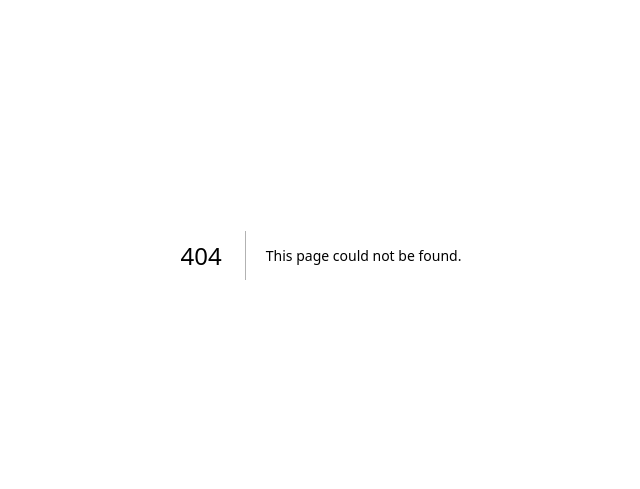
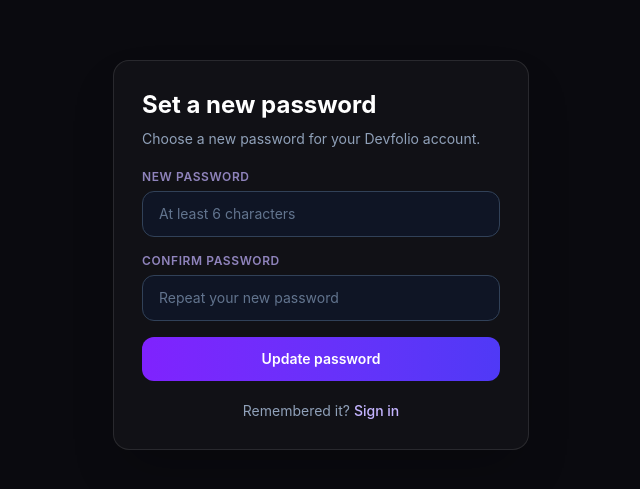
Before and after one commit to AMARA-code/devfolio-portfolio-builder, a Next.js app: page /reset-password in a window 1280 px wide. Before the commit this address had no page. Shown: the part 145-634 px from the top of the page, without its empty margins (319-959 px from the left). Built offline with nearby package versions, Linux system fonts and the light colour scheme; no server answers.

Commit message:
added reset password

```diff
--- a/src/app/(auth)/callback/route.ts
+++ b/src/app/(auth)/callback/route.ts
@@ -4,13 +4,15 @@ import { NextResponse } from 'next/server'
 export async function GET(request: Request) {
   const { searchParams, origin } = new URL(request.url)
   const code = searchParams.get('code')
+  const next = searchParams.get('next')
+  const safeNext = next && next.startsWith('/') ? next : '/dashboard'
 
   if (code) {
     const supabase = await createClient()
     const { error } = await supabase.auth.exchangeCodeForSession(code)
 
     if (!error) {
-      return NextResponse.redirect(`${origin}/dashboard`)
+      return NextResponse.redirect(`${origin}${safeNext}`)
     }
   }
 
--- /dev/null
+++ b/src/app/(auth)/forgot-password/page.tsx
@@ -0,0 +1,90 @@
+'use client'
+
+import { FormEvent, useMemo, useState } from 'react'
+import Link from 'next/link'
+import { createClient } from '@/lib/supabase/client'
+import { buildPublicAppUrl } from '@/lib/public-app-url'
+
+export default function ForgotPasswordPage() {
+  const supabase = useMemo(() => createClient(), [])
+  const [email, setEmail] = useState('')
+  const [loading, setLoading] = useState(false)
+  const [error, setError] = useState('')
+  const [success, setSuccess] = useState('')
+
+  async function handleSubmit(event: FormEvent<HTMLFormElement>) {
+    event.preventDefault()
+    setLoading(true)
+    setError('')
+    setSuccess('')
+
+    const redirectTo = buildPublicAppUrl('/auth/callback?next=/reset-password')
+    const { error: resetError } = await supabase.auth.resetPasswordForEmail(email.trim(), {
+      redirectTo,
+    })
+
+    if (resetError) {
+      setError(resetError.message)
+      setLoading(false)
+      return
+    }
+
+    setSuccess('Password reset email sent. Check your inbox and spam folder.')
+    setLoading(false)
+  }
+
+  return (
+    <main className="relative min-h-screen bg-[#0a0a0f] text-slate-100">
+      <div className="mx-auto flex min-h-screen w-full max-w-md items-center px-4 py-10">
+        <div className="w-full rounded-2xl border border-white/10 bg-white/[0.03] p-7 shadow-2xl">
+          <h1 className="text-2xl font-bold text-white">Reset your password</h1>
+          <p className="mt-2 text-sm text-slate-400">
+            Enter your account email and we will send you a reset link.
+          </p>
+
+          {error && (
+            <p className="mt-4 rounded-lg border border-red-500/30 bg-red-500/10 px-3 py-2 text-sm text-red-300">
+              {error}
+            </p>
+          )}
+          {success && (
+            <p className="mt-4 rounded-lg border border-emerald-500/30 bg-emerald-500/10 px-3 py-2 text-sm text-emerald-300">
+              {success}
+            </p>
+          )}
+
+          <form onSubmit={handleSubmit} className="mt-5 flex flex-col gap-4">
+            <div className="flex flex-col gap-1.5">
+              <label className="text-xs font-semibold uppercase tracking-wider text-violet-300/70">
+                Email
+              </label>
+              <input
+                type="email"
+                required
+                value={email}
+                onChange={(e) => setEmail(e.target.value)}
+                placeholder="you@example.com"
+                className="w-full rounded-xl border border-slate-700 bg-slate-900/70 px-4 py-3 text-sm text-slate-100 placeholder:text-slate-500 outline-none transition-all duration-200 hover:border-slate-500 focus:border-violet-500 focus:ring-2 focus:ring-violet-500/30"
+              />
+            </div>
+
+            <button
+              type="submit"
+              disabled={loading}
+              className="rounded-xl bg-gradient-to-r from-violet-600 to-indigo-600 px-4 py-3 text-sm font-semibold text-white transition-all hover:from-violet-500 hover:to-indigo-500 disabled:opacity-50"
+            >
+              {loading ? 'Sending reset link...' : 'Send reset link'}
+            </button>
+          </form>
+
+          <p className="mt-5 text-center text-sm text-slate-400">
+            Back to{' '}
+            <Link href="/login" className="font-medium text-violet-300 hover:text-violet-200">
+              Sign in
+            </Link>
+          </p>
+        </div>
+      </div>
+    </main>
+  )
+}
--- /dev/null
+++ b/src/app/(auth)/reset-password/page.tsx
@@ -0,0 +1,117 @@
+'use client'
+
+import { FormEvent, useMemo, useState } from 'react'
+import Link from 'next/link'
+import { useRouter } from 'next/navigation'
+import { createClient } from '@/lib/supabase/client'
+
+export default function ResetPasswordPage() {
+  const router = useRouter()
+  const supabase = useMemo(() => createClient(), [])
+  const [password, setPassword] = useState('')
+  const [confirmPassword, setConfirmPassword] = useState('')
+  const [loading, setLoading] = useState(false)
+  const [error, setError] = useState('')
+  const [success, setSuccess] = useState('')
+
+  async function handleSubmit(event: FormEvent<HTMLFormElement>) {
+    event.preventDefault()
+    setError('')
+    setSuccess('')
+
+    if (password.length < 6) {
+      setError('Password must be at least 6 characters.')
+      return
+    }
+    if (password !== confirmPassword) {
+      setError('Passwords do not match.')
+      return
+    }
+
+    setLoading(true)
+    const { error: updateError } = await supabase.auth.updateUser({ password })
+    if (updateError) {
+      setError(updateError.message)
+      setLoading(false)
+      return
+    }
+
+    setSuccess('Password updated successfully. Redirecting to sign in...')
+    setLoading(false)
+    setTimeout(() => {
+      router.push('/login')
+      router.refresh()
+    }, 1200)
+  }
+
+  return (
+    <main className="relative min-h-screen bg-[#0a0a0f] text-slate-100">
+      <div className="mx-auto flex min-h-screen w-full max-w-md items-center px-4 py-10">
+        <div className="w-full rounded-2xl border border-white/10 bg-white/[0.03] p-7 shadow-2xl">
+          <h1 className="text-2xl font-bold text-white">Set a new password</h1>
+          <p className="mt-2 text-sm text-slate-400">
+            Choose a new password for your Devfolio account.
+          </p>
+
+          {error && (
+            <p className="mt-4 rounded-lg border border-red-500/30 bg-red-500/10 px-3 py-2 text-sm text-red-300">
+              {error}
+            </p>
+          )}
+          {success && (
+            <p className="mt-4 rounded-lg border border-emerald-500/30 bg-emerald-500/10 px-3 py-2 text-sm text-emerald-300">
+              {success}
+            </p>
+          )}
+
+          <form onSubmit={handleSubmit} className="mt-5 flex flex-col gap-4">
+            <div className="flex flex-col gap-1.5">
+              <label className="text-xs font-semibold uppercase tracking-wider text-violet-300/70">
+                New password
+              </label>
+              <input
+                type="password"
+                required
+                minLength={6}
+                value={password}
+                onChange={(e) => setPassword(e.target.value)}
+                placeholder="At least 6 characters"
+                className="w-full rounded-xl border border-slate-700 bg-slate-900/70 px-4 py-3 text-sm text-slate-100 placeholder:text-slate-500 outline-none transition-all duration-200 hover:border-slate-500 focus:border-violet-500 focus:ring-2 focus:ring-violet-500/30"
+              />
+            </div>
+
+            <div className="flex flex-col gap-1.5">
+              <label className="text-xs font-semibold uppercase tracking-wider text-violet-300/70">
+                Confirm password
+              </label>
+              <input
+                type="password"
+                required
+                minLength={6}
+                value={confirmPassword}
+                onChange={(e) => setConfirmPassword(e.target.value)}
+                placeholder="Repeat your new password"
+                className="w-full rounded-xl border border-slate-700 bg-slate-900/70 px-4 py-3 text-sm text-slate-100 placeholder:text-slate-500 outline-none transition-all duration-200 hover:border-slate-500 focus:border-violet-500 focus:ring-2 focus:ring-violet-500/30"
+              />
+            </div>
+
+            <button
+              type="submit"
+              disabled={loading}
+              className="rounded-xl bg-gradient-to-r from-violet-600 to-indigo-600 px-4 py-3 text-sm font-semibold text-white transition-all hover:from-violet-500 hover:to-indigo-500 disabled:opacity-50"
+            >
+              {loading ? 'Updating password...' : 'Update password'}
+            </button>
+          </form>
+
+          <p className="mt-5 text-center text-sm text-slate-400">
+            Remembered it?{' '}
+            <Link href="/login" className="font-medium text-violet-300 hover:text-violet-200">
+              Sign in
+            </Link>
+          </p>
+        </div>
+      </div>
+    </main>
+  )
+}
--- a/src/app/(dashboard)/dashboard/page.tsx
+++ b/src/app/(dashboard)/dashboard/page.tsx
@@ -94,7 +94,7 @@ function Field({ label, error, children }: { label: string; error?: string; chil
 }
 
 const inputCls =
-  'w-full rounded-xl border border-white/[0.07] bg-white/[0.025] px-4 py-2.5 text-sm text-zinc-100 placeholder-zinc-700 outline-none transition-all duration-200 focus:border-violet-500/50 focus:bg-white/[0.04] focus:ring-2 focus:ring-violet-500/[0.12] hover:border-white/[0.10]'
+  'w-full rounded-xl border border-white/[0.07] bg-white/[0.025] px-4 py-2.5 text-sm text-zinc-100 placeholder-zinc-500 outline-none transition-all duration-200 focus:border-violet-500/50 focus:bg-white/[0.04] focus:ring-2 focus:ring-violet-500/[0.12] hover:border-violet-400/35 hover:shadow-[0_10px_24px_rgba(76,29,149,0.22)]'
 
 function StyledInput({ label, error, ...props }: React.InputHTMLAttributes<HTMLInputElement> & { label?: string; error?: string }) {
   const el = <input className={inputCls} {...props} />
@@ -1005,12 +1005,12 @@ function DashboardContent() {
         }
       `}</style>
 
-      <div className="relative flex min-h-screen bg-[#07070d] text-zinc-100 overflow-hidden">
+      <div className="relative flex h-screen bg-[#07070d] text-zinc-100 overflow-hidden">
         <Background />
         <AmbientCursor />
 
         {/* ── Sidebar ──────────────────────────────────────────────── */}
-        <aside className="relative z-10 hidden w-[220px] shrink-0 flex-col border-r border-white/[0.05] bg-[#07070d]/80 backdrop-blur-2xl lg:flex">
+        <aside className="relative z-10 hidden h-screen w-[220px] shrink-0 flex-col border-r border-white/[0.05] bg-[#07070d]/80 backdrop-blur-2xl lg:flex">
           {/* Brand */}
           <div className="flex h-[58px] shrink-0 items-center gap-3 border-b border-white/[0.04] px-5">
             <div className="logo-shine relative flex h-8 w-8 items-center justify-center overflow-hidden rounded-xl bg-gradient-to-br from-violet-600 to-indigo-700 shadow-lg shadow-violet-600/30">
@@ -1022,20 +1022,20 @@ function DashboardContent() {
             </div>
           </div>
 
-          <nav className="flex flex-1 flex-col gap-0.5 overflow-y-auto px-3 py-4">
+          <nav className="flex flex-1 flex-col gap-0.5 overflow-hidden px-3 py-4">
             <p className="mb-2 px-3 text-[9px] font-bold uppercase tracking-[0.25em] text-zinc-700">Menu</p>
             {NAV_ITEMS.map(item => {
               const active = activeTab === item.id
               return (
                 <button key={item.id} onClick={() => setActiveTab(item.id as DashboardTab)}
-                  className={`group relative flex items-center gap-3 rounded-xl px-3 py-2.5 text-left text-[13px] font-semibold transition-all duration-200 ${active ? 'text-violet-200' : 'text-zinc-600 hover:text-zinc-300'}`}>
+                  className={`group relative flex items-center gap-3 rounded-xl px-3 py-2.5 text-left text-[13px] font-semibold transition-all duration-300 ${active ? 'text-violet-200 shadow-[0_8px_20px_rgba(76,29,149,0.22)]' : 'text-zinc-500 hover:text-zinc-200 hover:translate-x-1 hover:shadow-[0_8px_18px_rgba(59,130,246,0.18)]'}`}>
                   {active && (
                     <motion.div layoutId="sidebarActive"
                       className="absolute inset-0 rounded-xl bg-violet-500/[0.10] border border-violet-500/[0.15]"
                       transition={{ type: 'spring', stiffness: 420, damping: 36 }} />
                   )}
                   <item.icon size={14} className={`relative z-10 ${active ? 'text-violet-400' : 'text-zinc-700 group-hover:text-zinc-500'} transition-colors`} />
-                  <span className="relative z-10">{item.label}</span>
+                  <span className={`relative z-10 transition-transform duration-300 ${active ? 'translate-x-0.5' : 'group-hover:translate-x-1'}`}>{item.label}</span>
                   {active && <div className="relative z-10 ml-auto h-1 w-1 rounded-full bg-violet-400 shadow-[0_0_6px_rgba(167,139,250,0.7)]" />}
                 </button>
               )
@@ -1061,7 +1061,7 @@ function DashboardContent() {
         </aside>
 
         {/* ── Main ─────────────────────────────────────────────────── */}
-        <div className="relative z-10 flex flex-1 flex-col overflow-hidden">
+        <div className="relative z-10 flex h-screen flex-1 flex-col overflow-hidden">
 
           {/* Topbar */}
           <header className="flex h-[58px] shrink-0 items-center justify-between border-b border-white/[0.04] bg-[#07070d]/60 px-5 backdrop-blur-2xl lg:px-7">
--- a/src/app/(dashboard)/onboarding/page.tsx
+++ b/src/app/(dashboard)/onboarding/page.tsx
@@ -3,6 +3,7 @@
 import { useState, useEffect, useRef } from 'react'
 import { useRouter } from 'next/navigation'
 import dynamic from 'next/dynamic'
+import { Code2 } from 'lucide-react'
 import { createClient } from '@/lib/supabase/client'
 
 import { clearOnboardingData, getOnboardingData } from '@/lib/onboarding-store'
@@ -445,20 +446,15 @@ export default function OnboardingPage() {
               <div>
                 <div className="flex items-center gap-3">
                   {/* Logo mark */}
-                  <div
-                    className="flex h-9 w-9 flex-shrink-0 items-center justify-center rounded-xl text-[13px] font-black text-white"
-                    style={{
-                      background: 'linear-gradient(135deg, #7c3aed 0%, #6366f1 100%)',
-                      boxShadow: '0 0 20px rgba(124,58,237,0.55), inset 0 1px 0 rgba(255,255,255,0.15)',
-                    }}
-                  >
-                    DF
+                  <div className="flex h-9 w-9 flex-shrink-0 items-center justify-center rounded-xl bg-gradient-to-br from-violet-600 to-indigo-600 shadow-lg shadow-violet-500/40">
+                    <Code2 size={16} className="text-white" />
                   </div>
                   <h1
                     className="text-2xl font-black tracking-tight text-white"
                     style={{ letterSpacing: '-0.035em' }}
                   >
-                    Create your{' '}
+                    <span className="mr-1 lowercase">devfolio</span>{' '}
+                    <span className="text-slate-300">|</span>{' '}
                     <span
                       style={{
                         background: 'linear-gradient(130deg, #a78bfa 0%, #818cf8 100%)',
@@ -467,7 +463,7 @@ export default function OnboardingPage() {
                         backgroundClip: 'text',
                       }}
                     >
-                      Devfolio
+                      onboarding
                     </span>
                   </h1>
                 </div>
--- a/src/app/auth/callback/route.ts
+++ b/src/app/auth/callback/route.ts
@@ -4,12 +4,14 @@ import { NextResponse } from 'next/server'
 export async function GET(request: Request) {
   const { searchParams, origin } = new URL(request.url)
   const code = searchParams.get('code')
+  const next = searchParams.get('next')
+  const safeNext = next && next.startsWith('/') ? next : '/dashboard'
 
   if (code) {
     const supabase = await createClient()
     const { error } = await supabase.auth.exchangeCodeForSession(code)
     if (!error) {
-      return NextResponse.redirect(`${origin}/dashboard`)
+      return NextResponse.redirect(`${origin}${safeNext}`)
     }
   }
 
```
